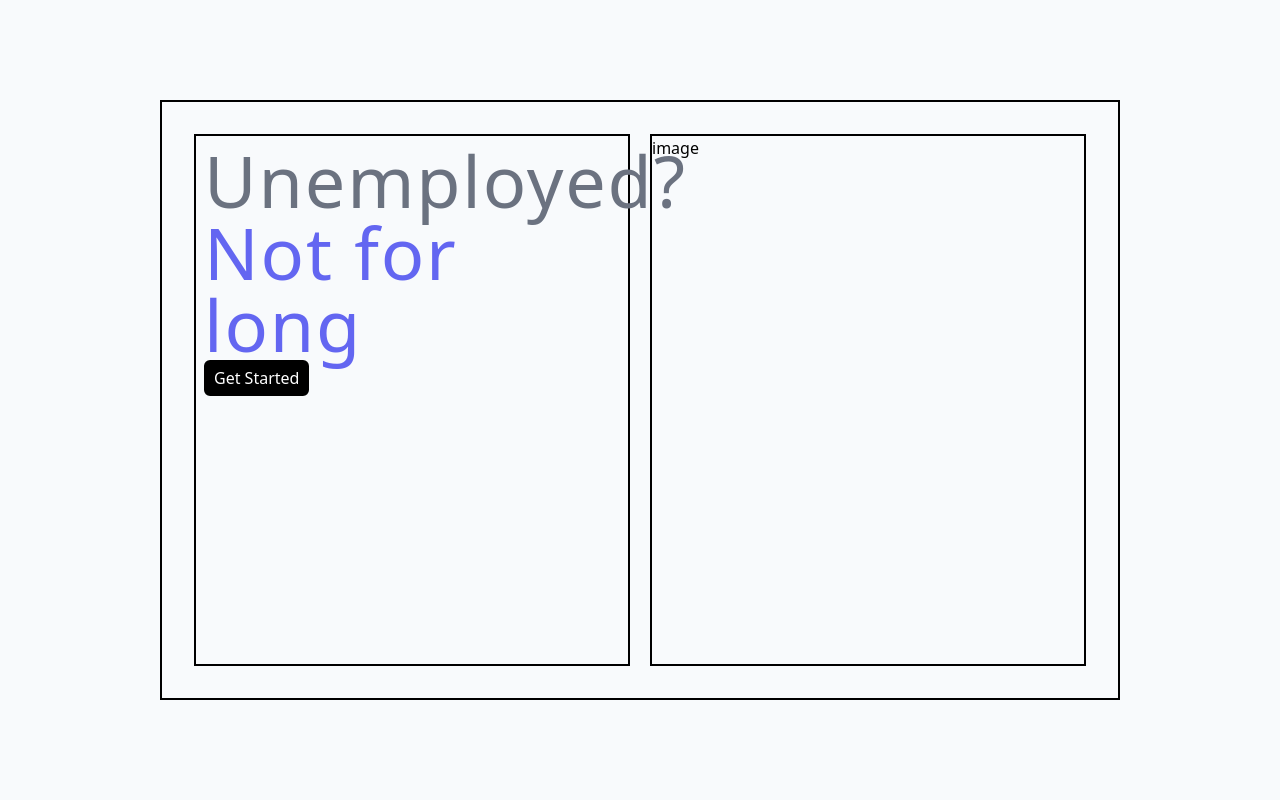
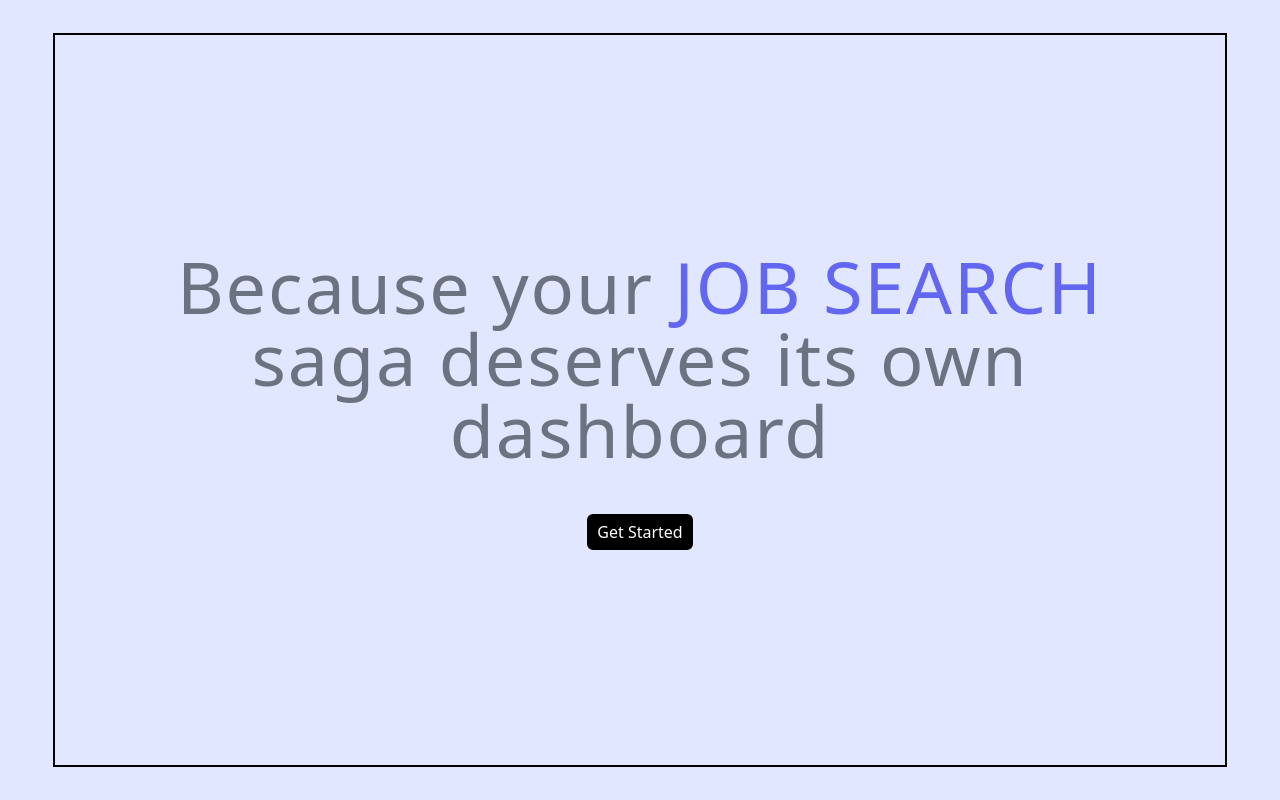
Before and after one commit to iluvcereals/HireMeMaybe, a React (Vite) app: page / in a window 1280 px wide. Built offline with nearby package versions, Linux system fonts and the light colour scheme.

Commit message:
Change landing page layout

```diff
--- a/src/pages/Landing/index.tsx
+++ b/src/pages/Landing/index.tsx
@@ -2,12 +2,12 @@ import { Link } from 'react-router-dom';
 
 function Landing() {
     return (
-        <main className="h-screen w-screen bg-slate-50 grid place-items-center">
-            <div className="border-2 border-black size-9/12 grid grid-cols-2 gap-5 p-8">
-                <div className="border-2 border-black p-2">
+        <main className="h-screen w-screen bg-indigo-100 grid place-items-center">
+            <div className="border-2 border-black px-16 size-11/12 flex flex-col justify-center gap-y-12 items-center">
                 {/* TODO: Think of better message and layout. Check dribble */}
-                    <h1 className="text-7xl tracking-wide text-gray-500">
-                        Unemployed? <span className="text-indigo-500">Not for long</span>
+                <h1 className="text-7xl text-center tracking-wide text-gray-500">
+                    Because your <span className="text-indigo-500 uppercase">Job Search</span> saga deserves its own
+                    dashboard
                 </h1>
                 <div>
                     <button className="bg-black text-white border-2 border-black py-1 px-2 rounded-md">
@@ -15,9 +15,6 @@ function Landing() {
                     </button>
                 </div>
             </div>
-                {/* TODO: Add image */}
-                <div className="border-2 border-black">image</div>
-            </div>
         </main>
     );
 }
```
Lines whose indentation alone changed are shown as unchanged.
